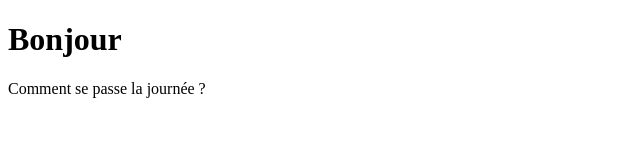
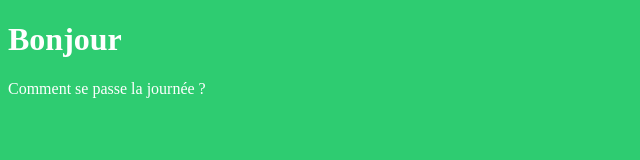
Before and after one commit to Emmanuel974/test_git, a plain HTML site: page index.html in a window 1280 px wide. Shown: the whole page, without its empty margins (0-640 px from the left). Drawn offline with Linux system fonts and the light colour scheme.

Commit message:
Ajout background

```diff
--- a/index.html
+++ b/index.html
@@ -4,6 +4,13 @@
 	<title>Git Test</title>
 	<meta charset="utf-8">
 </head>
+<style type="text/css">
+		body{
+	background-color: #2ecc71;
+	color: white;
+}
+</style>
+
 <body>
 	<h1>Bonjour</h1>
 	<p>
```
